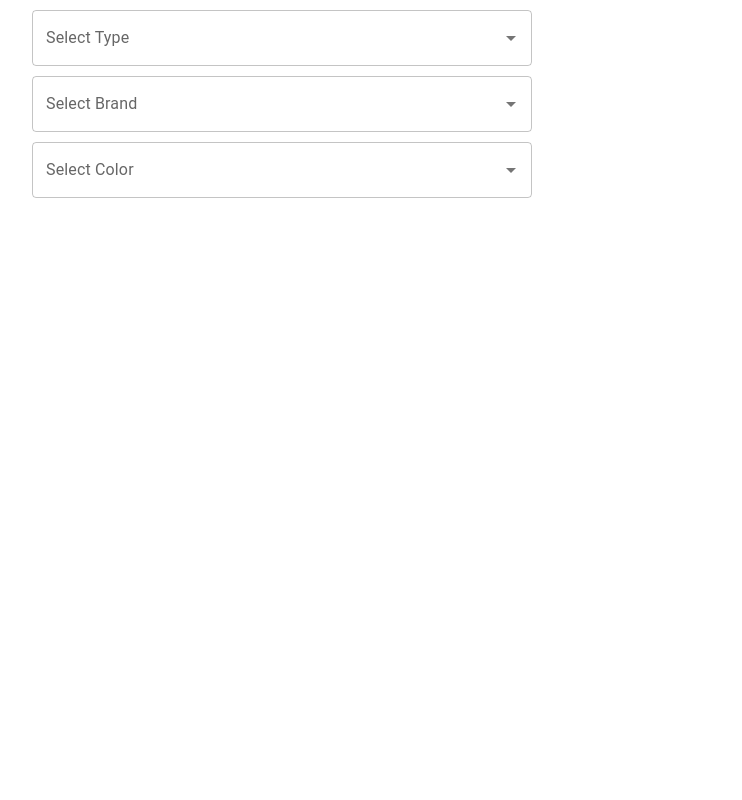
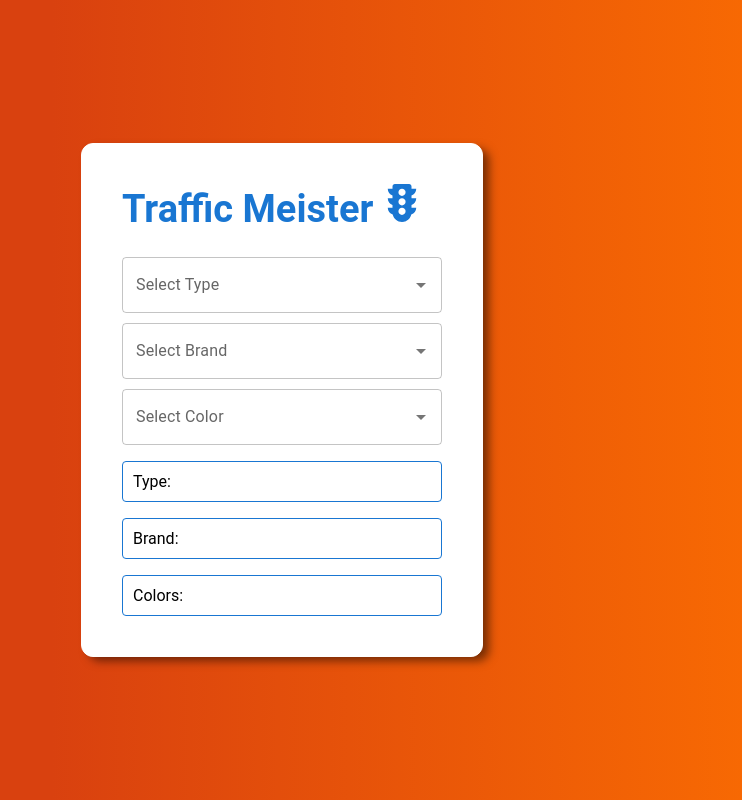
Before and after one commit to FredericoSilva015/traffic-meister, a React (Create React App) app: page / in a window 1280 px wide. Shown: the whole page, without its empty margins (358-1100 px from the left). Built offline with nearby package versions, Linux system fonts and the light colour scheme.

Commit message:
added some nice simple styles

```diff
--- a/package.json
+++ b/package.json
@@ -10,6 +10,7 @@
     "cra-template-typescript": "1.1.2",
     "react": "^17.0.2",
     "react-dom": "^17.0.2",
+    "react-icons": "^4.3.1",
     "react-redux": "^7.2.6",
     "react-scripts": "4.0.3",
     "react-use": "^17.3.1",
--- a/src/App.tsx
+++ b/src/App.tsx
@@ -3,23 +3,52 @@ import { Form } from './components';
 import { useSelector } from 'react-redux';
 import { Puff } from 'svg-loaders-react';
 import { Box } from '@material-ui/system';
+import { FaTrafficLight } from 'react-icons/fa';
 import type { RootState } from 'redux/store';
 
 function App(): JSX.Element {
   const mainData = useSelector((state: RootState) => state.data.value);
 
+  const outerWrapper = {
+    width: '100vw',
+    height: '100vh',
+    display: 'flex',
+    justifyContent: 'center',
+    alignItems: 'center',
+    background:
+      'linear-gradient(90deg, rgba(217,65,15,1) 32%, rgba(255,115,0,1) 100%)',
+  };
+
+  const innerWrapper = {
+    padding: 5,
+    border: '1px solid #fff',
+    background: '#fff',
+    borderRadius: 3,
+    boxShadow: '7px 5px 10px -1px rgba(0,0,0,0.5)',
+  };
+
+  const titleStyle = {
+    marginTop: 0,
+    fontSize: 38,
+    color: 'rgb(25, 118, 210)',
+    fontWeight: 'bold',
+  };
+
   return (
     <div className="App">
       <header className="App-header">
-        <Box
-          sx={{
-            width: '100vw',
-            height: '100vh',
-            display: 'flex',
-            justifyContent: 'center',
-            alignItems: 'center',
-          }}>
-          {mainData.length && mainData ? <Form /> : <Puff stroke="#98ff98" />}
+        <Box sx={outerWrapper}>
+          {mainData.length && mainData ? (
+            <Box sx={innerWrapper} className="animation">
+              <h1 style={titleStyle}>
+                Traffic Meister <FaTrafficLight />
+              </h1>
+
+              <Form />
+            </Box>
+          ) : (
+            <Puff />
+          )}
         </Box>
       </header>
     </div>
--- a/src/components/form/index.tsx
+++ b/src/components/form/index.tsx
@@ -7,16 +7,24 @@ import { RootState } from 'redux/store';
 export const Form = (): JSX.Element => {
   const mainData = useSelector((state: RootState) => state.data.value);
   const dataState = useDataArray(mainData);
+  // const filteredValues = dataState.outputFilterValues();
 
   const autoCompleteStyles = {
-    width: 500,
+    maxWidth: 500,
+    minWidth: 320,
     margin: '10px 0',
+  };
+
+  const result = {
+    border: '1px solid rgb(25, 118, 210)',
+    padding: 10,
+    borderRadius: 4,
   };
 
   return (
     <Box sx={{ alignSelf: 'baseline' }}>
       <Autocomplete
-        options={dataState.outputType()}
+        options={dataState.optionsType()}
         sx={autoCompleteStyles}
         onChange={(e, inputValue) => {
           dataState.setFilter('type', inputValue);
@@ -24,19 +32,38 @@ export const Form = (): JSX.Element => {
         renderInput={(params) => <TextField {...params} label="Select Type" />}
       />
       <Autocomplete
-        options={dataState.outputBrand()}
+        options={dataState.optionsBrand()}
         filterOptions={(x) => x}
         sx={autoCompleteStyles}
         onChange={(e, inputValue) => dataState.setFilter('brand', inputValue)}
         renderInput={(params) => <TextField {...params} label="Select Brand" />}
       />
       <Autocomplete
-        options={dataState.outputColor()}
+        options={dataState.optionsColor()}
         filterOptions={(x) => x}
         sx={autoCompleteStyles}
         onChange={(e, inputValue) => dataState.setFilter('colors', inputValue)}
         renderInput={(params) => <TextField {...params} label="Select Color" />}
       />
+
+      <p style={result}>
+        Type:{' '}
+        <span style={{ color: 'rgb(25, 118, 210)', fontWeight: 'bold' }}>
+          {dataState.outputFilterValues().type}
+        </span>
+      </p>
+      <p style={result}>
+        Brand:{' '}
+        <span style={{ color: 'rgb(25, 118, 210)' }}>
+          {dataState.outputFilterValues().brand}
+        </span>
+      </p>
+      <p style={{ ...result, ...{ marginBottom: 0 } }}>
+        Colors:{' '}
+        <span style={{ color: 'rgb(25, 118, 210)', fontWeight: 'bold' }}>
+          {dataState.outputFilterValues().colors}
+        </span>
+      </p>
     </Box>
   );
 };
--- a/src/hooks/use-data-array.ts
+++ b/src/hooks/use-data-array.ts
@@ -1,5 +1,11 @@
 import { useEffect, useState } from 'react';
 import type { VehicleTypes } from 'types';
+
+interface OutputInterface {
+  type: string | null;
+  colors: string | null;
+  brand: string | null;
+}
 
 export const useDataArray = (mainData: VehicleTypes[]) => {
   const [data, setData] = useState<VehicleTypes[]>(mainData);
@@ -27,8 +33,8 @@ export const useDataArray = (mainData: VehicleTypes[]) => {
     setData(filteredData);
   }, [brand, colors, type, mainData]);
 
-  const outputBrand = (): string[] => data.map((value) => value.brand);
-  const outputType = (): string[] => {
+  const optionsBrand = (): string[] => data.map((value) => value.brand);
+  const optionsType = (): string[] => {
     const typesArray: string[] = data.map((value) => value.type);
 
     // typescript shenanigans...
@@ -39,7 +45,7 @@ export const useDataArray = (mainData: VehicleTypes[]) => {
     return filteredArray;
   };
 
-  const outputColor = (): string[] => {
+  const optionsColor = (): string[] => {
     const colorArray = data.map((value) => value.colors);
     const filteredArray = [...Array.from(new Set(colorArray.flat()))];
     return filteredArray;
@@ -67,10 +73,16 @@ export const useDataArray = (mainData: VehicleTypes[]) => {
     }
   };
 
+  const outputFilterValues = (): OutputInterface => {
+    const test = { brand: brand, type: type, colors: colors };
+    return test;
+  };
+
   return {
-    outputBrand,
-    outputType,
-    outputColor,
+    optionsBrand,
+    optionsType,
+    optionsColor,
     setFilter,
+    outputFilterValues,
   };
 };
--- a/src/styles/App.css
+++ b/src/styles/App.css
@@ -1,38 +1,12 @@
-/* .App {
-  text-align: center;
+.animation {
+  animation: reveal 1 2s linear;
 }
 
-.App-logo {
-  height: 40vmin;
-  pointer-events: none;
-}
-
-@media (prefers-reduced-motion: no-preference) {
-  .App-logo {
-    animation: App-logo-spin infinite 20s linear;
+@keyframes reveal {
+  from {
+    opacity: 0;
+  }
+  to {
+    opacity: 1;
   }
 }
-
-.App-header {
-  background-color: #282c34;
-  min-height: 100vh;
-  display: flex;
-  flex-direction: column;
-  align-items: center;
-  justify-content: center;
-  font-size: calc(10px + 2vmin);
-  color: white;
-}
-
-.App-link {
-  color: #61dafb;
-}
-
-@keyframes App-logo-spin {
-  from {
-    transform: rotate(0deg);
-  }
-  to {
-    transform: rotate(360deg);
-  }
-} */
--- a/src/styles/index.css
+++ b/src/styles/index.css
@@ -1,13 +1,6 @@
 body {
   margin: 0;
-  /* font-family: -apple-system, BlinkMacSystemFont, 'Segoe UI', 'Roboto', 'Oxygen',
-    'Ubuntu', 'Cantarell', 'Fira Sans', 'Droid Sans', 'Helvetica Neue',
-    sans-serif;
+  font-family: 'Roboto', 'Helvetica', 'Arial', sans-serif;
   -webkit-font-smoothing: antialiased;
-  -moz-osx-font-smoothing: grayscale; */
+  -moz-osx-font-smoothing: grayscale;
 }
-
-/* code {
-  font-family: source-code-pro, Menlo, Monaco, Consolas, 'Courier New',
-    monospace;
-} */
```
Also changed, not shown: 2 other files (tests, documents, lock files or other folders).
